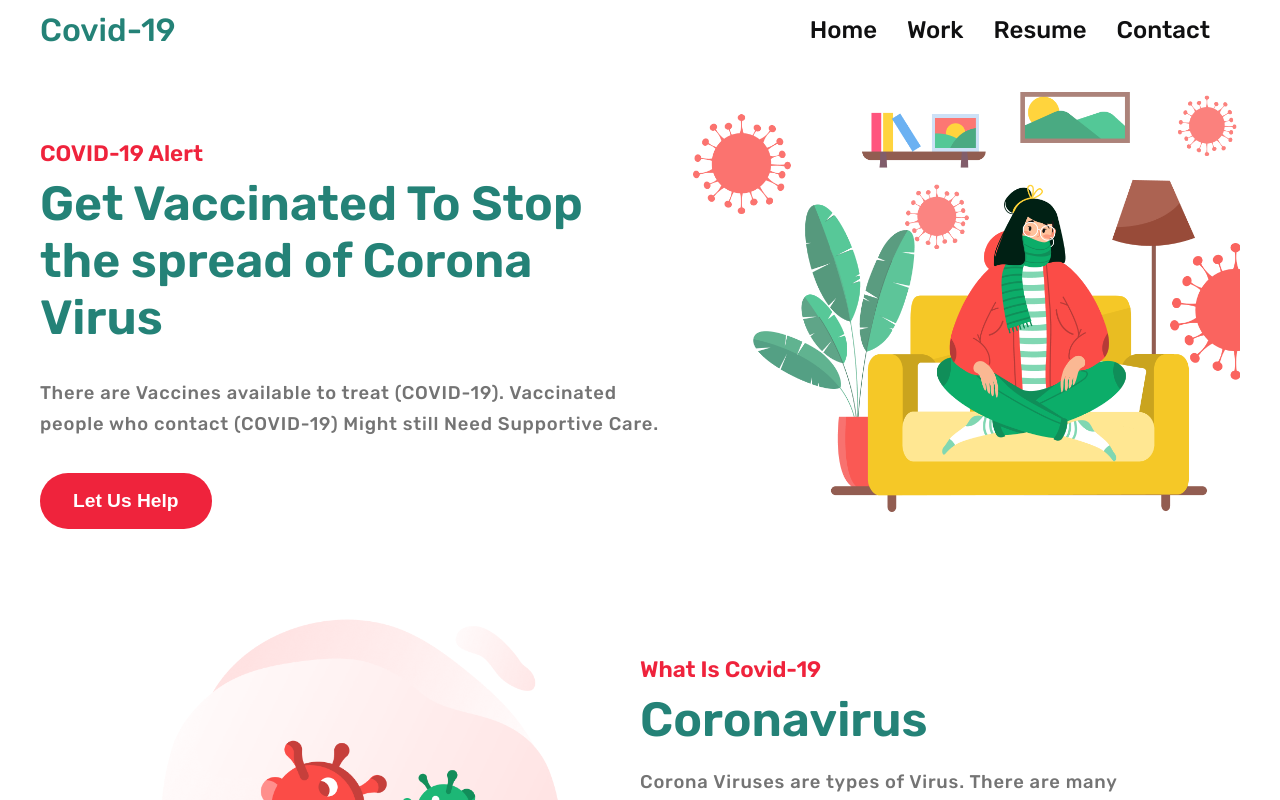
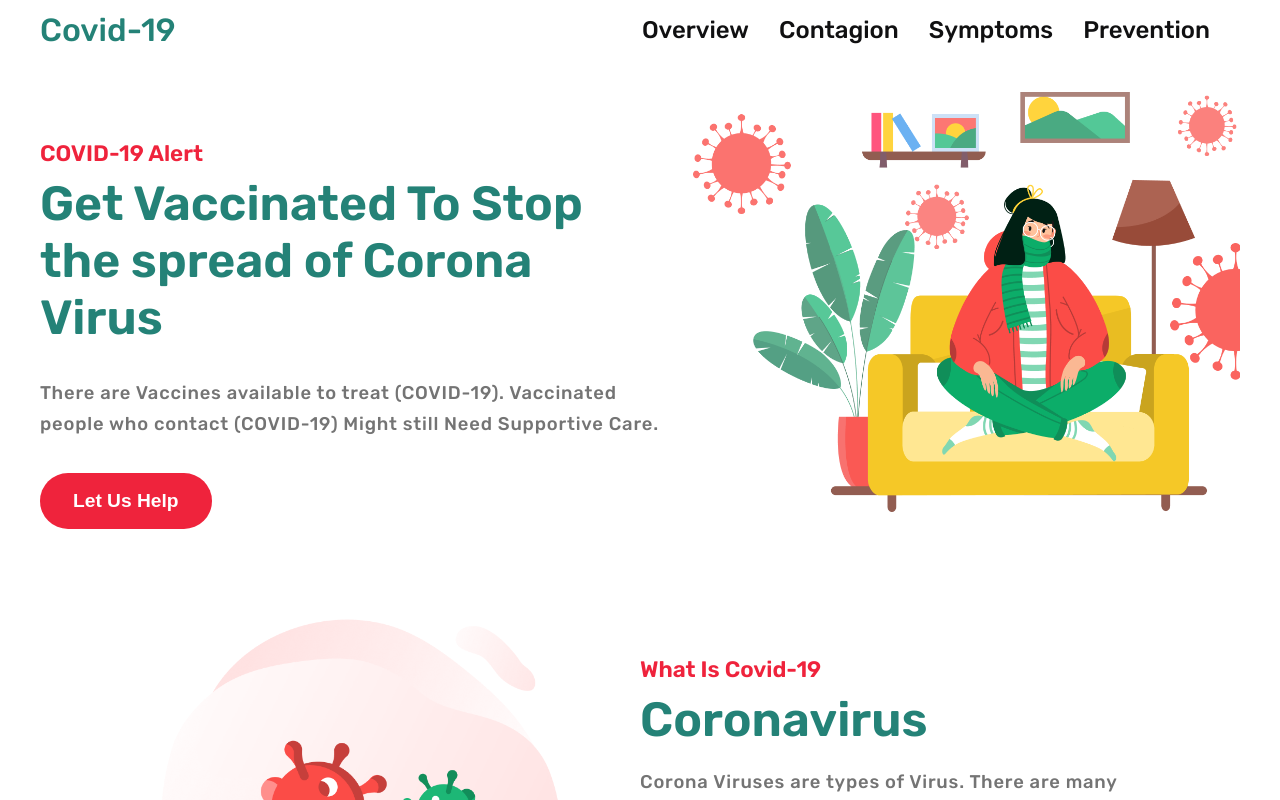
Before and after one commit to Damkols/Covid19-awareness-landing-page, a React (Create React App) app: page / in a window 1280 px wide. Shown: the top 800 px of the page. Built offline with nearby package versions, Linux system fonts and the light colour scheme.

Commit message:
navbar fixes

```diff
--- a/src/components/Navbar/Navbar.jsx
+++ b/src/components/Navbar/Navbar.jsx
@@ -15,16 +15,16 @@ const Navbar = () => {
 
       <div className={`nav-items ${isOpen && "open"}`}>
         <a href="#/" onClick={() => setIsOpen(!isOpen)}>
-          Home
+          Overview
         </a>
         <a href="#Work" onClick={() => setIsOpen(!isOpen)}>
-          Work
+          Contagion
         </a>
         <a href="#Resume" onClick={() => setIsOpen(!isOpen)}>
-          Resume
+          Symptoms
         </a>
         <a href="#Contact" onClick={() => setIsOpen(!isOpen)}>
-          Contact
+          Prevention
         </a>
       </div>
 
```
